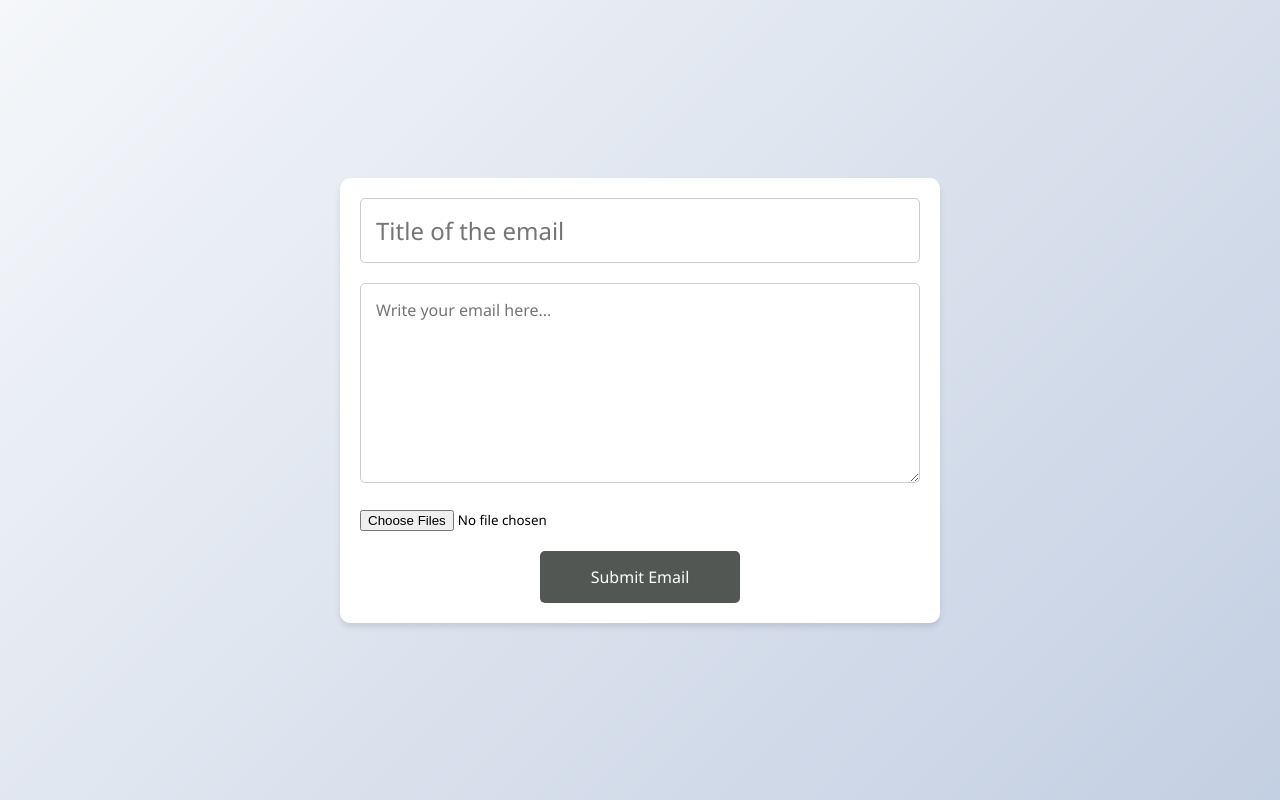
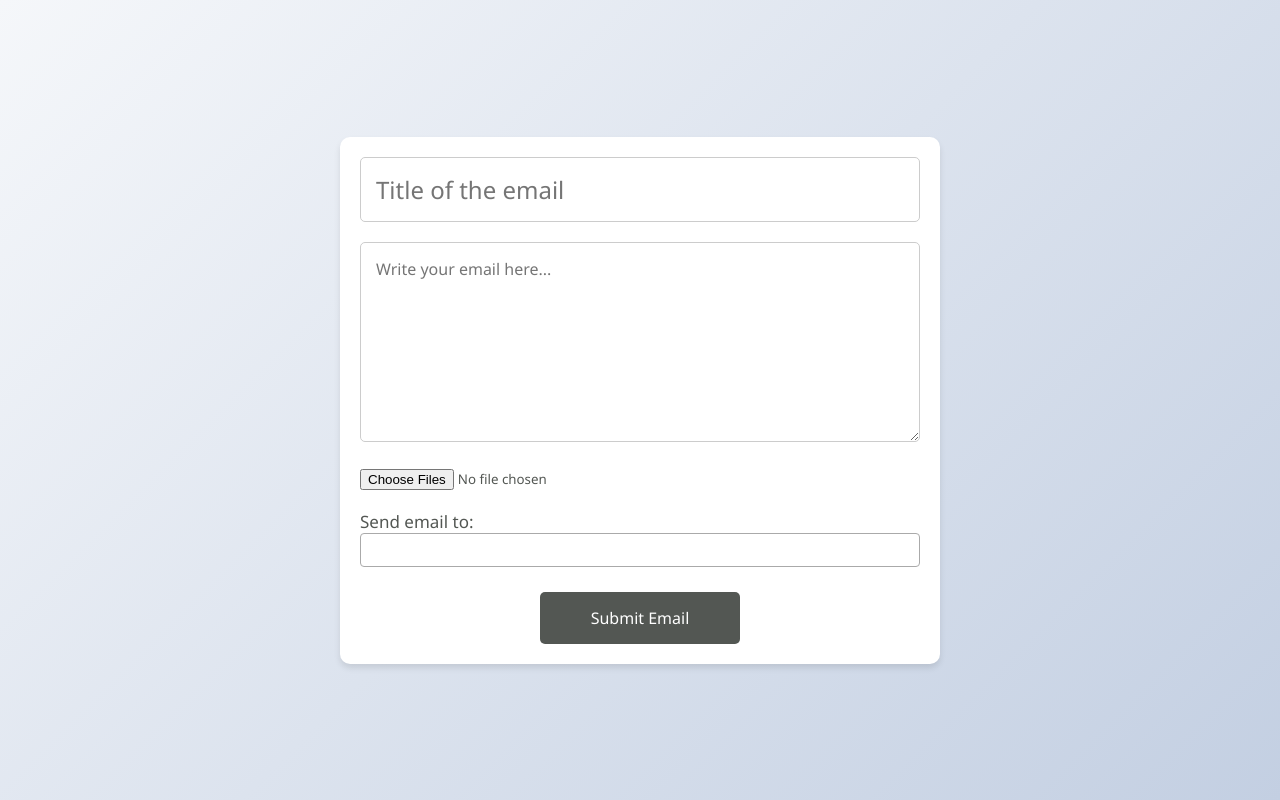
Before and after one commit to ArmanMokammel/Matha_Nosto_Email, a Django app: page /email/create_email/ in a window 1280 px wide. Run offline with Django 5.2, Linux system fonts and the light colour scheme; some libraries are stand-ins or nearby versions.

Commit message:
added pt.2

```diff
--- a/email_templater/templates/create_email.html
+++ b/email_templater/templates/create_email.html
@@ -5,6 +5,20 @@
     <meta charset="UTF-8">
     <meta name="viewport" content="width=device-width, initial-scale=1.0">
     <title>Create Email</title>
+
+    <script src="https://ajax.googleapis.com/ajax/libs/jquery/3.7.1/jquery.min.js"></script>
+
+
+    <link href="https://cdn.jsdelivr.net/npm/select2@4.1.0-rc.0/dist/css/select2.min.css" rel="stylesheet" />
+    <script src="https://cdn.jsdelivr.net/npm/select2@4.1.0-rc.0/dist/js/select2.min.js"></script>
+
+    <script>
+        $(document).ready(function() {
+    $('.js-multiple').select2();
+    });
+    </script>
+
+
 
     <style>
         * {
@@ -77,6 +91,16 @@
             padding-bottom: 20px;
         }
 
+        .sec5 h1{
+            font-size: 17px;
+            font-weight: 400;
+            color: #535753;
+        }
+
+        .sec5{
+            margin-bottom: 25px;
+        }
+
         @media (max-width: 600px) {
             .title,
             .desc {
@@ -106,12 +130,24 @@
         </section>
 
         <section class="sec4"> <!-- attachments-->
-            <input class="attach" type="file" multiple>
+            <input class="attach" type="file" multiple style="color: #535753;">
+        </section>
+
+        <section class="sec5"> <!--email address drop down menu-->
+            <h1>Send email to:</h1>
+            <select class="js-multiple" name="email_adresses[]" multiple="multiple" style="width: 100%;">
+                <option value="A">A</option>
+                <option value="B">B</option>
+                  ...
+                <option value="C">C</option>
+              </select>
         </section>
 
         <section class="sec3">
             <input type="submit" class="button1" name="submit_email" value="Submit Email">
         </section>
+
+
     </form>
 </body>
 
--- a/users/templates/dashboard.html
+++ b/users/templates/dashboard.html
@@ -144,9 +144,9 @@
             <tr>
                 <td>{{email_template.subject}}</td>
                  {% if email_template.contains_attachment %}
-                 <td><i class="fa-solid fa-check"></i></td>
+                 <td><i style="color:green;" class="fa-solid fa-check"></i></td>
                  {% else %}
-                 <td><i class="fa-solid fa-xmark"></i></td>
+                 <td><i style="color:red;" class="fa-solid fa-xmark"></i></td>
                  {% endif %}
                 <td>{{ email_template.timestamp }}</td>
             </tr>
--- a/users/templates/login.html
+++ b/users/templates/login.html
@@ -84,11 +84,11 @@
             font-size: 12px;
             margin-top: 10px;
             display: block;
-            transition: border-bottom 0.1s;
+            transition: 0.1s;
         }
 
         .button2:hover {
-            border-bottom: 1px solid black;
+            text-decoration: underline solid 1px black;
         }
     </style>
 </head>
--- a/users/templates/signup.html
+++ b/users/templates/signup.html
@@ -84,11 +84,11 @@
             font-size: 12px;
             margin-top: 10px;
             display: block;
-            transition: border-bottom 0.1s;
+            transition: 0.1s;
         }
 
         .button2:hover {
-            border-bottom: 1px solid black;
+            text-decoration: underline solid 1px black;
         }
     </style>
 
```
